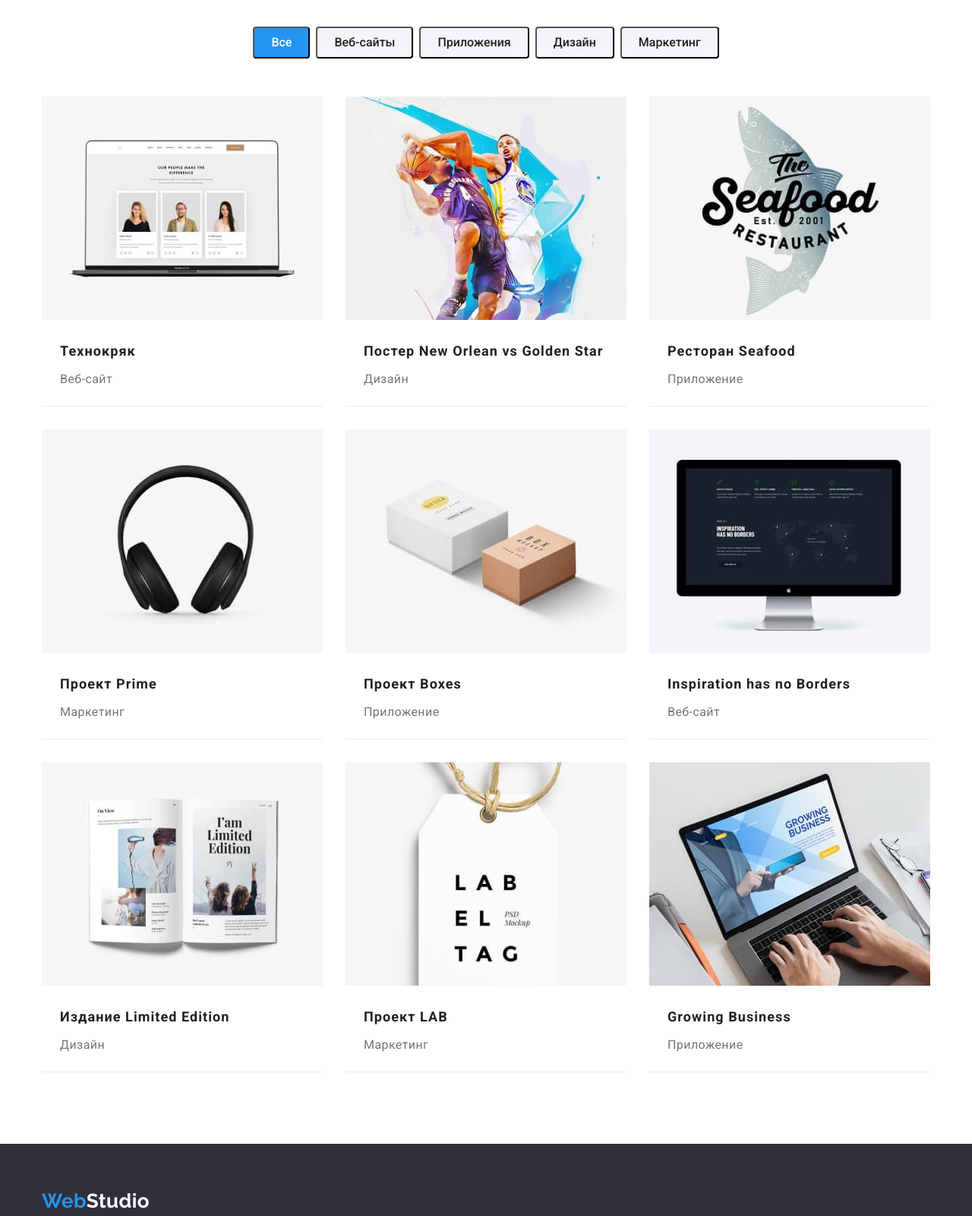
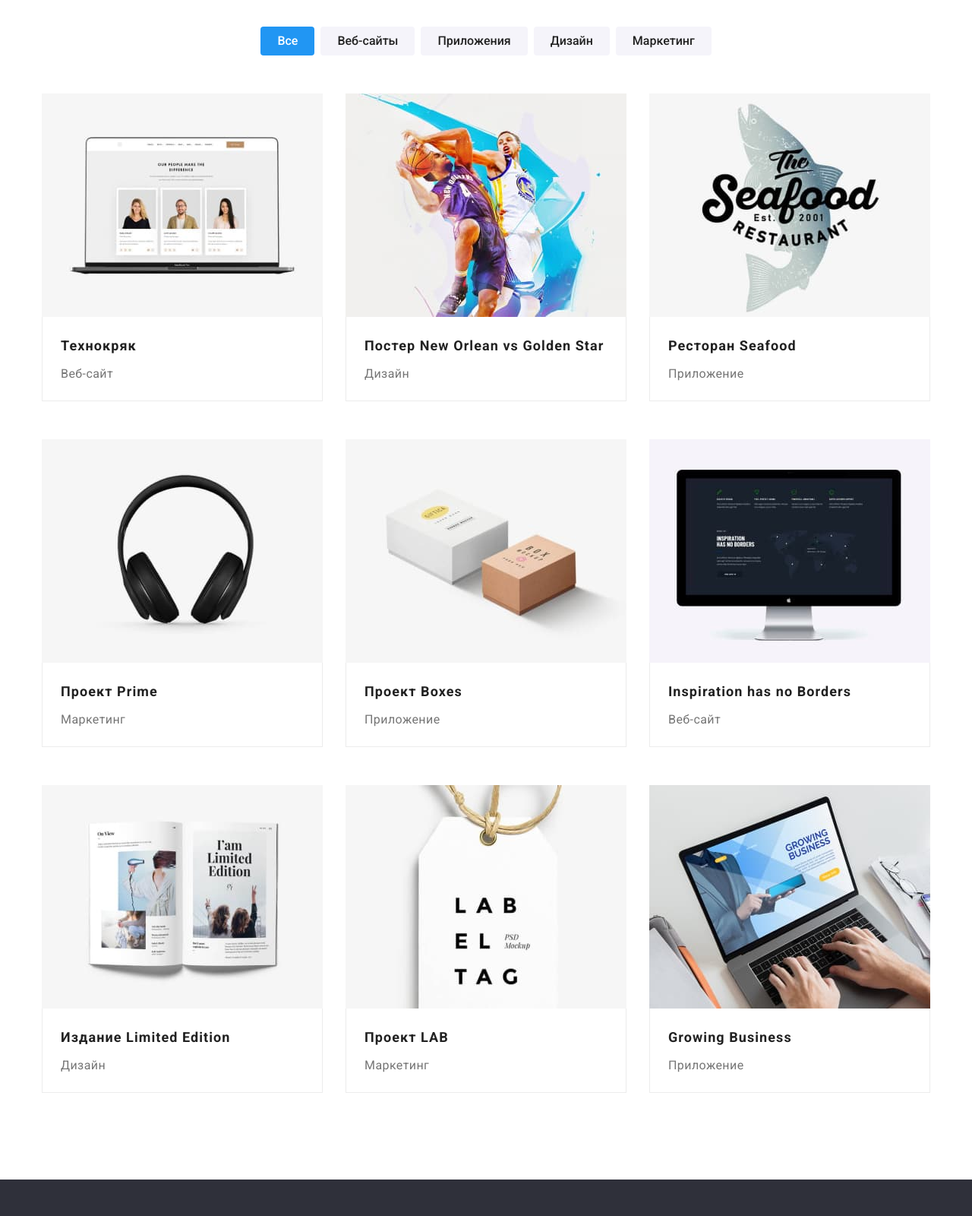
Before and after one commit to PavloMykhailovskyi/goit-markup-hw-03, a plain HTML site: page portfolio.html in a window 1280 px wide. Shown: the part 140-1740 px from the top of the page at 76% size. Drawn offline with nearby package versions, Linux system fonts and the light colour scheme.

Commit message:
исправляет ошибки

```diff
--- a/css/styles.css
+++ b/css/styles.css
@@ -28,6 +28,11 @@ ul, ol {
     margin: 0;
 }
 
+img {
+    display: block;
+    max-width: 370px;
+    height: auto;
+}
 .container {
     width: 1200px;
     padding-left: 15px;
@@ -127,8 +132,8 @@ ul, ol {
 
 .hero {
     background-color: var(--main-background-color);
-    padding-left: 200px;
-    padding-right: 200px;
+    padding-top: 200px;
+    padding-bottom: 200px;
 }
 
 .hero-title {
@@ -151,6 +156,7 @@ ul, ol {
     padding: 10px 32px;
     border-radius: 4px;
     min-width: 200px;
+    border: none;
 
     font-family: inherit;
     font-weight: 700;
@@ -170,7 +176,7 @@ background-color: var(--btn-background-color);
 }
 /*----------------------------features-------------------*/
 
-.features>.container {
+.features {
     padding-top: 94px;
     padding-bottom: 94px;
 }
@@ -217,7 +223,7 @@ background-color: var(--btn-background-color);
 
 /*---------------------------about-----------------------*/
 
-.about>.container {
+.about {
     padding-bottom: 94px;
 }
 
@@ -242,15 +248,20 @@ background-color: var(--btn-background-color);
 
 .team {
     background-color: var(--background-color);
+    padding-top: 94px;
+    padding-bottom: 94px;
+}
 
-}
 .team .list {
     display: flex;
 }
 
-.team>.container {
-    padding-top: 94px;
-    padding-bottom: 94px;
+.team-img {
+    margin-bottom: 30px;
+}
+
+.team-item {
+    padding-bottom: 30px;
 }
 
 .team-title {
@@ -261,9 +272,7 @@ background-color: var(--btn-background-color);
     text-align: center;
     color: var(--primary-title-color);
 }
-.team-img {
-    margin-bottom: 30px;
-}
+
 
 .team-title-text {
     margin-bottom: 10px;
@@ -276,7 +285,6 @@ background-color: var(--btn-background-color);
 }
 
 .team-text {
-    margin-bottom: 30px;
 
     font-size: 16px;
     line-height: 1.19;
@@ -291,22 +299,20 @@ background-color: var(--btn-background-color);
 
 .footer {
     background-color: var(--main-background-color);
-}
-
-.footer>.container {
     padding-top: 60px;
     padding-bottom: 60px;
 }
 
-.footer .last-logo {
-    margin-bottom: 20px;
-}
+
 
 .footer .list>li:nth-child(-n+2) {
     margin-bottom: 9px;
 }
 
 .footer-logo-main {
+    display: block;
+    margin-bottom: 20px;
+
     font-family: 'Raleway';
     font-weight: 700;
     font-size: 26px;
@@ -345,7 +351,7 @@ background-color: var(--btn-background-color);
 
 /*------------------------portfolio----------*/
 
-.portfolio>.container {
+.portfolio {
     padding-top: 94px;
     padding-bottom: 94px;
 }
@@ -365,7 +371,6 @@ background-color: var(--btn-background-color);
     margin-right: 30px;
     margin-bottom: 30px;
     padding-bottom: 20px;
-    border-bottom : 1px solid var(--border-color);
 }
 
 .list-img-item:nth-child(3n) {
@@ -382,6 +387,7 @@ background-color: var(--btn-background-color);
 .portfolio-btn {
     padding: 6px 22px;
     border-radius: 4px;
+    border: none;
 
     font-family: inherit;
     font-weight: 500;
@@ -399,7 +405,7 @@ background-color: var(--btn-background-color);
 }
 
 .title-link {
-    margin: 0 24px 4px;
+    margin: 0 0 4px;
 
     font-size: 18px;
     line-height: 2;
@@ -408,7 +414,6 @@ background-color: var(--btn-background-color);
 }
 
 .text-link {
-    margin: 0 24px;
 
     font-size: 16px;
     line-height: 1.88;
@@ -423,6 +428,9 @@ background-color: var(--btn-background-color);
     text-decoration: none;
 }
 
-.portfolio img {
-    margin-bottom: 20px;
+.img-text {
+    padding: 20px 24px;
+    border-bottom : 1px solid var(--border-color);
+    border-right: 1px solid var(--border-color);
+    border-left: 1px solid var(--border-color);
 }
--- a/portfolio.html
+++ b/portfolio.html
@@ -12,7 +12,13 @@
       href="https://fonts.googleapis.com/css2?family=Raleway:wght@700&family=Roboto:wght@400;500;700;900&display=swap"
       rel="stylesheet"
     />
-    <link rel="stylesheet" href="https://cdnjs.cloudflare.com/ajax/libs/modern-normalize/1.1.0/modern-normalize.css" integrity="sha512-Y0MM+V6ymRKN2zStTqzQ227DWhhp4Mzdo6gnlRnuaNCbc+YN/ZH0sBCLTM4M0oSy9c9VKiCvd4Jk44aCLrNS5Q==" crossorigin="anonymous" referrerpolicy="no-referrer" />
+    <link
+      rel="stylesheet"
+      href="https://cdnjs.cloudflare.com/ajax/libs/modern-normalize/1.1.0/modern-normalize.css"
+      integrity="sha512-Y0MM+V6ymRKN2zStTqzQ227DWhhp4Mzdo6gnlRnuaNCbc+YN/ZH0sBCLTM4M0oSy9c9VKiCvd4Jk44aCLrNS5Q=="
+      crossorigin="anonymous"
+      referrerpolicy="no-referrer"
+    />
     <link rel="stylesheet" href="./css/styles.css" />
   </head>
   <body>
@@ -67,84 +73,113 @@
             <li class="list-img-item">
               <a href="" class="list-link">
                 <img src="./images/web-site.jpg" alt="web-site" width="370" />
+                <div class="img-text">
                   <h2 class="title-link">Технокряк</h2>
                   <p class="text-link">Веб-сайт</p>
+                </div>
               </a>
             </li>
             <li class="list-img-item">
               <a href="" class="list-link">
-              <img src="./images/bascetball.jpg" alt="bascetball" width="370" />
+                <img
+                  src="./images/bascetball.jpg"
+                  alt="bascetball"
+                  width="370"
+                />
+                <div class="img-text">
                   <h2 class="title-link">
                     Постер <span lang="en">New Orlean vs Golden Star</span>
                   </h2>
                   <p class="text-link">Дизайн</p>
+                </div>
               </a>
             </li>
             <li class="list-img-item">
               <a href="" class="list-link">
-              <img src="./images/restaurant.jpg" alt="restaurant" width="370" />
+                <img
+                  src="./images/restaurant.jpg"
+                  alt="restaurant"
+                  width="370"
+                />
+                <div class="img-text">
                   <h2 class="title-link">
                     Ресторан <span lang="en">Seafood</span>
                   </h2>
                   <p class="text-link">Приложение</p>
+                </div>
               </a>
             </li>
             <li class="list-img-item">
               <a href="" class="list-link">
                 <img src="./images/earphones.jpg" alt="earphones" width="370" />
-              <h2 class="title-link">Проект <span lang="en">Prime</span></h2>
+                <div class="img-text">
+                  <h2 class="title-link">
+                    Проект <span lang="en">Prime</span>
+                  </h2>
                   <p class="text-link">Маркетинг</p>
+                </div>
               </a>
             </li>
             <li class="list-img-item">
               <a href="" class="list-link">
                 <img src="./images/boxes.jpg" alt="boxes" width="370" />
-              <h2 class="title-link">Проект <span lang="en">Boxes</span></h2>
+                <div class="img-text">
+                  <h2 class="title-link">
+                    Проект <span lang="en">Boxes</span>
+                  </h2>
                   <p class="text-link">Приложение</p>
+                </div>
               </a>
             </li>
             <li class="list-img-item">
               <a href="" class="list-link">
                 <img src="./images/monitor.jpg" alt="monitor" width="370" />
-              <h2 lang="en" class="title-link">Inspiration has no Borders</h2>
+                <div class="img-text">
+                  <h2 lang="en" class="title-link">
+                    Inspiration has no Borders
+                  </h2>
                   <p class="text-link">Веб-сайт</p>
+                </div>
               </a>
             </li>
             <li class="list-img-item">
               <a href="" class="list-link">
                 <img src="./images/book.jpg" alt="book" width="370" />
+                <div class="img-text">
                   <h2 class="title-link">
                     Издание <span lang="en">Limited Edition</span>
                   </h2>
                   <p class="text-link">Дизайн</p>
+                </div>
               </a>
             </li>
             <li class="list-img-item">
               <a href="" class="list-link">
                 <img src="./images/lab.jpg" alt="lab" width="370" />
+                <div class="img-text">
                   <h2 class="title-link">Проект <span lang="en">LAB</span></h2>
                   <p class="text-link">Маркетинг</p>
+                </div>
               </a>
             </li>
             <li class="list-img-item">
               <a href="" class="list-link">
                 <img src="./images/notebook.jpg" alt="notebook" width="370" />
+                <div class="img-text">
                   <h2 lang="en" class="title-link">Growing Business</h2>
                   <p class="text-link">Приложение</p>
+                </div>
               </a>
             </li>
           </ul>
         </div>
       </section>
     </main>
-  </body>
     <footer class="footer list">
       <div class="container">
-        <div class="last-logo">
         <a href="index.html" lang="en" class="footer-logo-main"
           >Web<span class="footer-logo">Studio</span></a
         >
-        </div>
         <address class="address">
           <ul class="list">
             <li>
```
Also changed, not shown: index.html (+7 -9 lines). Lines whose indentation alone changed are shown as unchanged.
